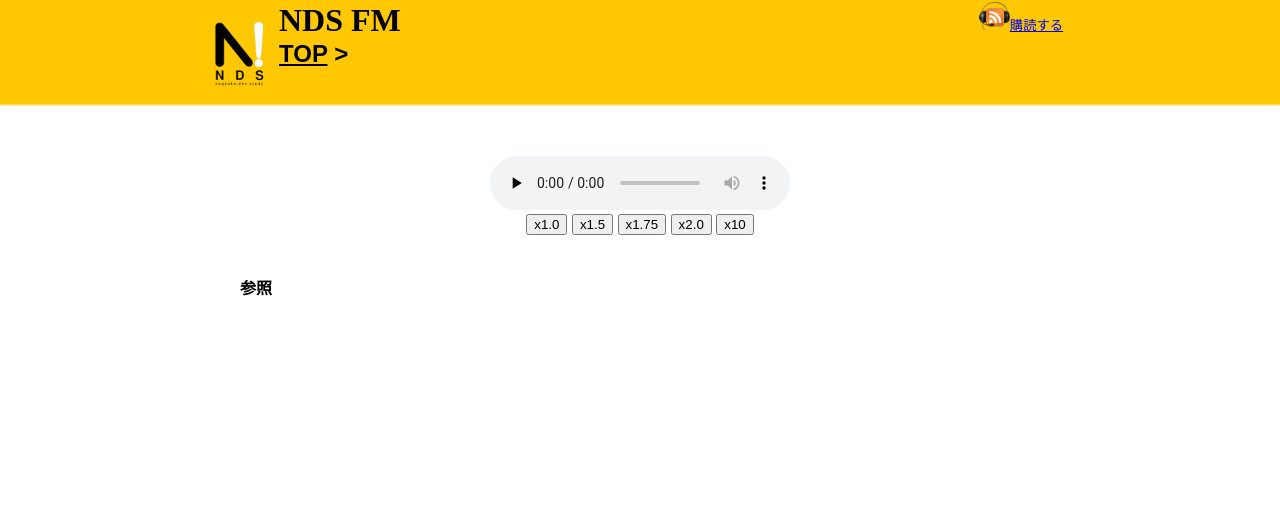
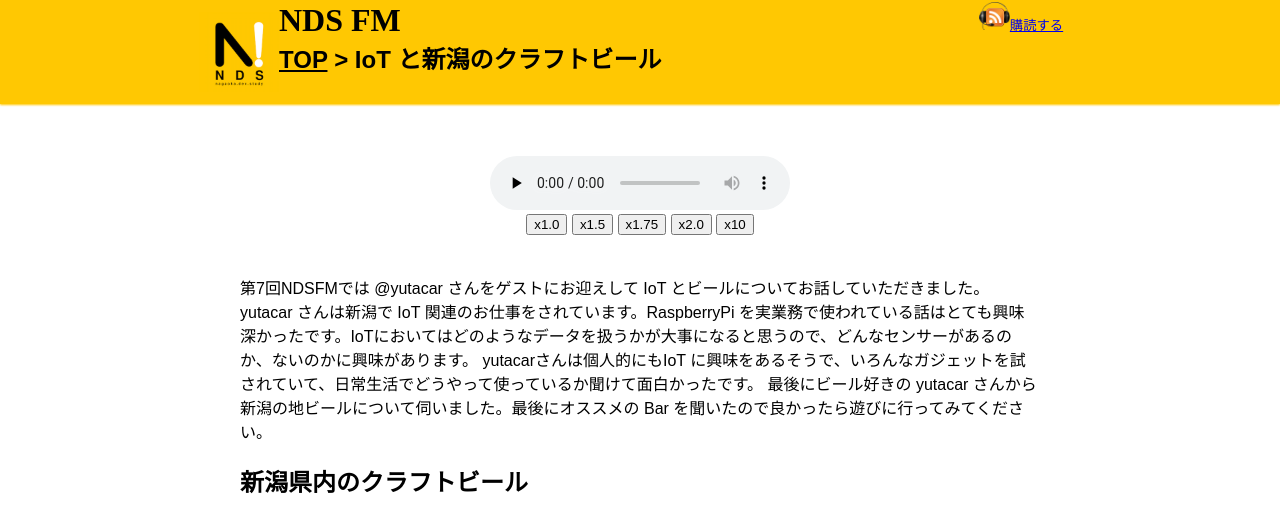
Before and after one commit to NagaokaDevelopersStudy/ndsfm, a Jekyll site: the page built from docs/_posts/2018-10-20-007.md, in a window 1280 px wide and 1400 px high. Shown: the top 516 px of the window. Built offline with Jekyll 4.4.1, drawn with Linux system fonts in a browser that asks for light colours; some web fonts are replaced; our own code applies the rules of GitHub Pages for plain Markdown files; some of the changed text lies outside the part shown; grey boxes are pictures that could not be loaded.

Commit message:
update ndsfm#007

```diff
--- a/docs/_posts/2018-10-20-007.md
+++ b/docs/_posts/2018-10-20-007.md
@@ -1,23 +1,66 @@
 ---
 layout: post
 date: 2018.10.20
-subject: IoT
+subject: IoT と新潟のクラフトビール
 guest:
   name: yutacar
   url: https://twitter.com/yutacar
 summary: |
-  TODO: SUMMARY
+  @yutacar さんをゲストにお迎えして IoT とビールについてお話していただきました。
 audio:
-  length: 30831722
-  duration: 01:04:13
+  length: 24423363
+  duration: 00:50:52
 refs:
-	- title: IoT
-		url: https://ja.wikipedia.org/wiki/モノのインターネット
-	- title: AIY Project
-		url: https://aiyprojects.withgoogle.com
-	- title: RaspberryPi
-		url: https://www.raspberrypi.org
-	- title: さくらio
-		url: https://sakura.io
+  - title: IoT
+    url: https://ja.wikipedia.org/wiki/モノのインターネット
+  - title: RaspberryPi
+    url: https://www.raspberrypi.org
+  - title: Aruduino
+    url: https://www.arduino.cc
+  - title: PIC
+    url: https://ja.wikipedia.org/wiki/PIC_(コントローラ)
+  - title: 電子名札開発での異常な努力 または私は如何にして心配するのを止めて『謎ガジェット』を作るようになったか
+    url: https://blog.builderscon.io/entry/2018/08/09/100000
+  - title: さくらio
+    url: https://sakura.io
+  - title: Remo
+    url: https://nature.global
+  - title: ラトックシステム RS-WFIREX3
+    url: https://www.ratocsystems.com/products/subpage/smartphone/wfirex3_tokutyo.html
+  - title: AIY Project
+    url: https://aiyprojects.withgoogle.com
 
 ---
+
+第7回NDSFMでは @yutacar さんをゲストにお迎えして IoT とビールについてお話していただきました。yutacar さんは新潟で IoT 関連のお仕事をされています。RaspberryPi を実業務で使われている話はとても興味深かったです。IoTにおいてはどのようなデータを扱うかが大事になると思うので、どんなセンサーがあるのか、ないのかに興味があります。
+yutacarさんは個人的にもIoT に興味をあるそうで、いろんなガジェットを試されていて、日常生活でどうやって使っているか聞けて面白かったです。
+最後にビール好きの yutacar さんから新潟の地ビールについて伺いました。最後にオススメの Bar を聞いたので良かったら遊びに行ってみてください。
+
+## 新潟県内のクラフトビール
+
+<iframe src="https://www.google.com/maps/d/embed?mid=1M86lVtuGr5jjz0qRtsShJvXcOat6FEzp" width="640" height="480"></iframe>
+
+- [新潟クラフトビール](http://beer-cruise.net/beer/Koshin.html)
+- [胎内](http://www.tainaibeer.com/)
+- [スワンレイク](http://www.swanlake.co.jp/main/brewery.htm)
+- [沼垂ビール](http://beer-cruise.net/beer/160716.html)
+- [エチゴビール](http://www.echigo-beer.jp/)
+- [新潟麦酒](http://www.niigatabeer.jp/)
+- [八海山　ライディーンビール（南魚沼の雷電から）](http://www.hakkaisan.co.jp/sake/rydeenbeer)
+- [十日町　妻有ビール](https://www.facebook.com/tsumaribeer/)
+- [妙高高原ビール](http://www.alpen-blick.com/blog/tatra/myokokogen-beer.php)
+- [カーブドッチ](http://www.docci.com/movement/makigoya/)
+- [ストレンジブルーイング](http://strangebrewing.jp/)
+
+### ぜひ飲んでみて欲しいビール
+
+- エチゴビール（レッドエール）
+- ニイガタビア（新潟麦酒缶）
+- スワンレイク（アンバースワンエール）
+
+## 新潟市のオススメBar
+
+<iframe src="https://www.google.com/maps/d/embed?mid=1nWFtoPa8dDJ0JXC_Zsopr3nogEi5Yz09" width="640" height="480"></iframe>
+
+- [オリーブ](https://beertripolive.owst.jp/)
+- [SBR](http://rocksun63.com/site2/)
```
